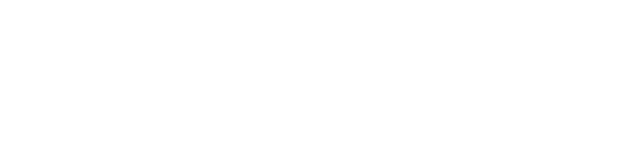
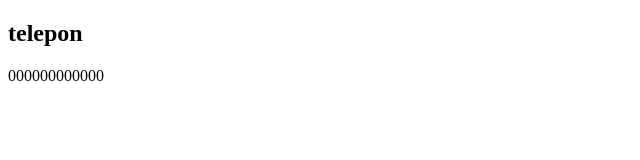
Before and after one commit to sandayazisp/PengalamanBelajar, a plain HTML site: page contact.html in a window 1280 px wide. Shown: the whole page, without its empty margins (0-640 px from the left). Drawn offline with Linux system fonts and the light colour scheme.

Commit message:
menambahkan isi contact pada bagian contact.html

```diff
--- a/contact.html
+++ b/contact.html
@@ -7,6 +7,7 @@
     <title>Document</title>
 </head>
 <body>
-
+    <h2> telepon </h2>
+    <p>000000000000</p>
 </body>
 </html>
```
